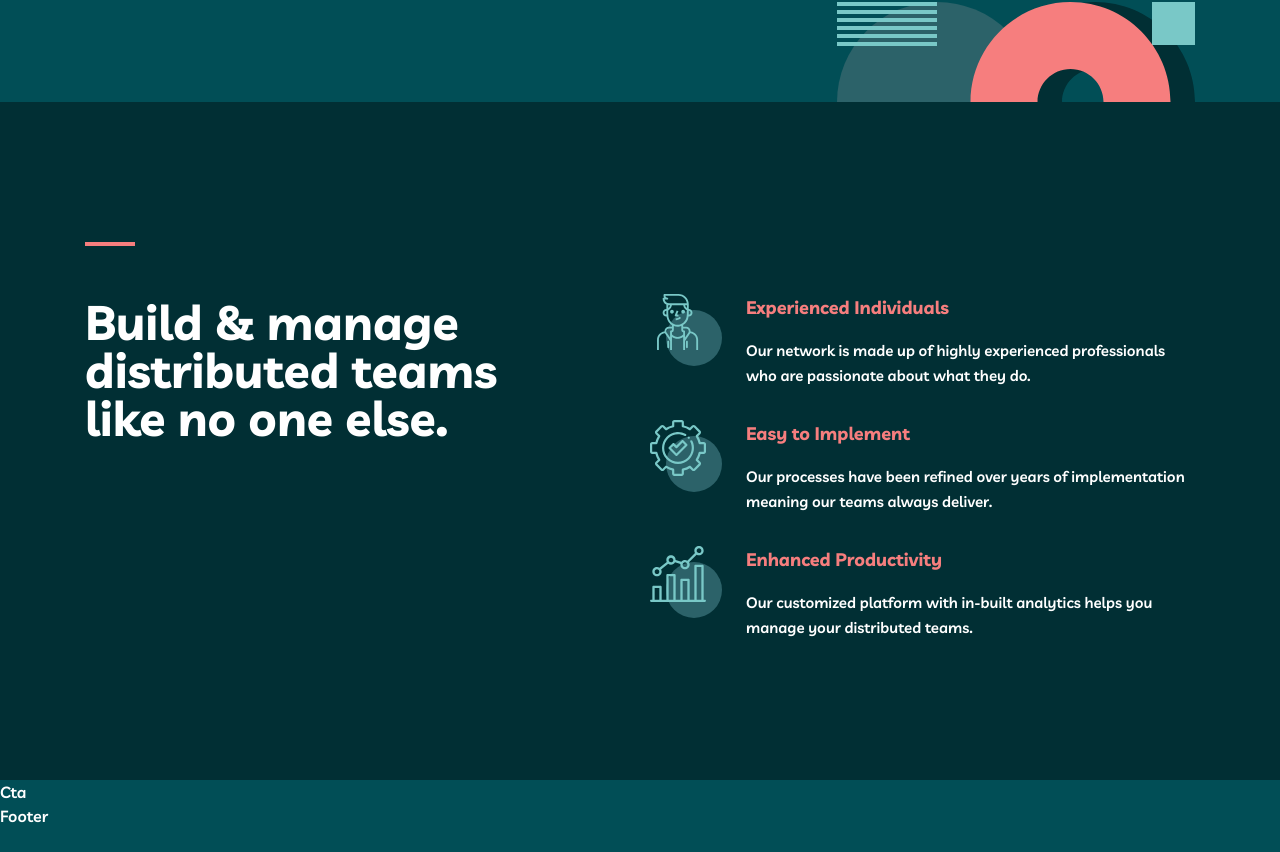
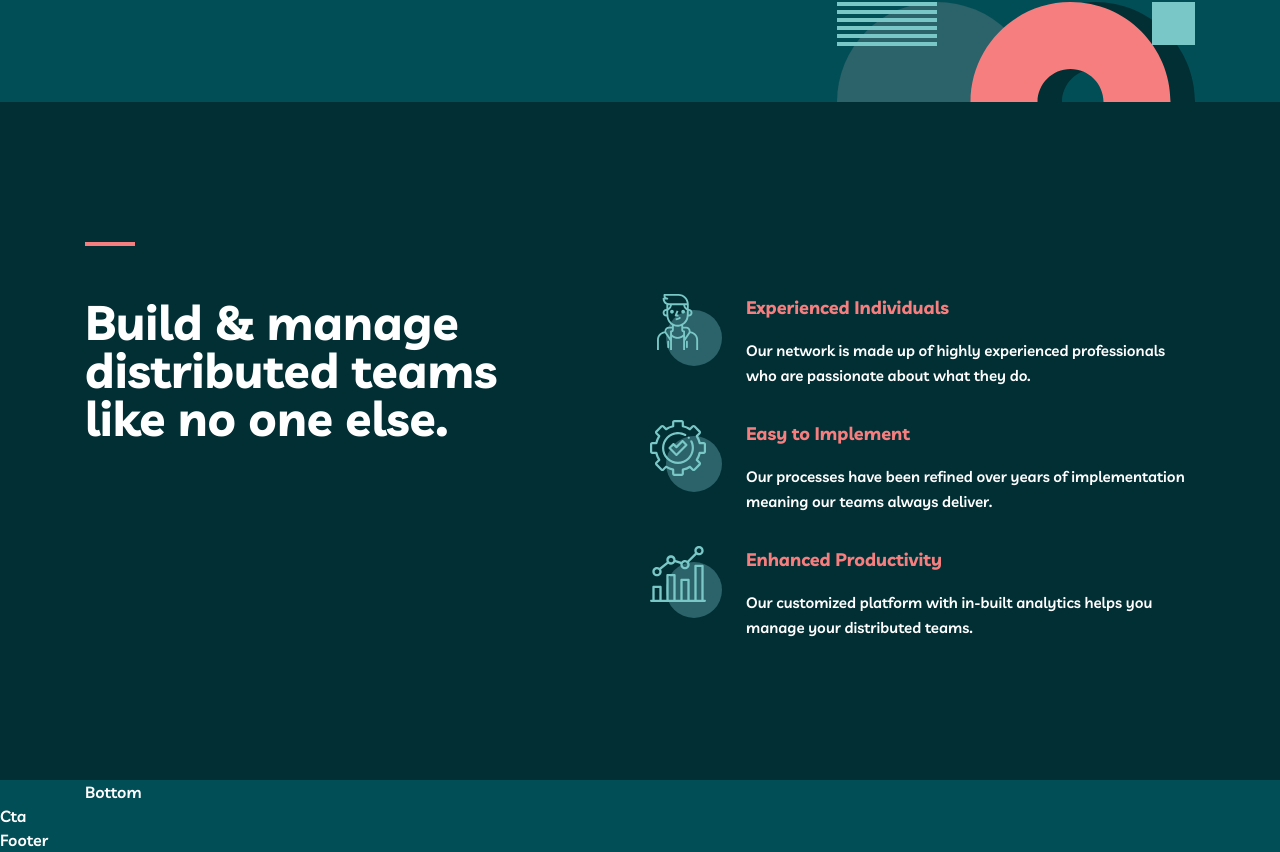
Before and after one commit to YaxyobekUz/my-team, a React (Vite) app: page / in a window 1280 px wide. Shown: the part 600-1452 px from the top of the page. Before the commit the page ends 1428 px from the top, so only its background shows below. Built offline with nearby package versions, Linux system fonts and the light colour scheme.

Commit message:
added indexMainBottomSection.jsx file

```diff
--- /dev/null
+++ b/src/components/IndexMainBottomSection.jsx
@@ -0,0 +1,11 @@
+import React from 'react'
+
+const IndexMainBottomSection = () => {
+  return (
+    <section className=''>
+        <div className="container">Bottom</div>
+    </section>
+  )
+}
+
+export default IndexMainBottomSection
--- a/src/pages/Home.jsx
+++ b/src/pages/Home.jsx
@@ -1,13 +1,15 @@
 import React from 'react'
 import Hero from '../components/IndexHero'
-import IndexMainTopSection from '../components/IndexMainTopSection'
+import MainTop from '../components/IndexMainTopSection'
+import MainBottom from '../components/IndexMainBottomSection'
 
 const Home = () => {
   return (
-    <div>
+    <>
       <Hero />
-      <IndexMainTopSection />
-    </div>
+      <MainTop />
+      <MainBottom />
+    </>
   )
 }
 
```
